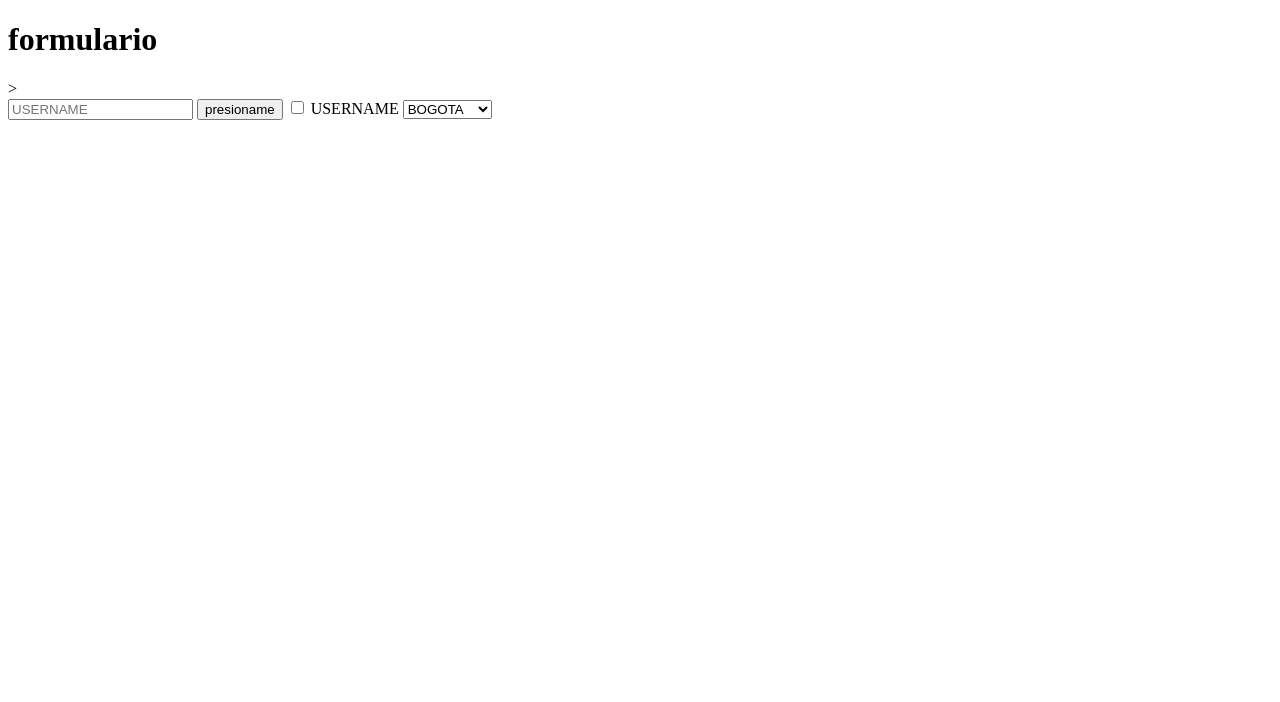
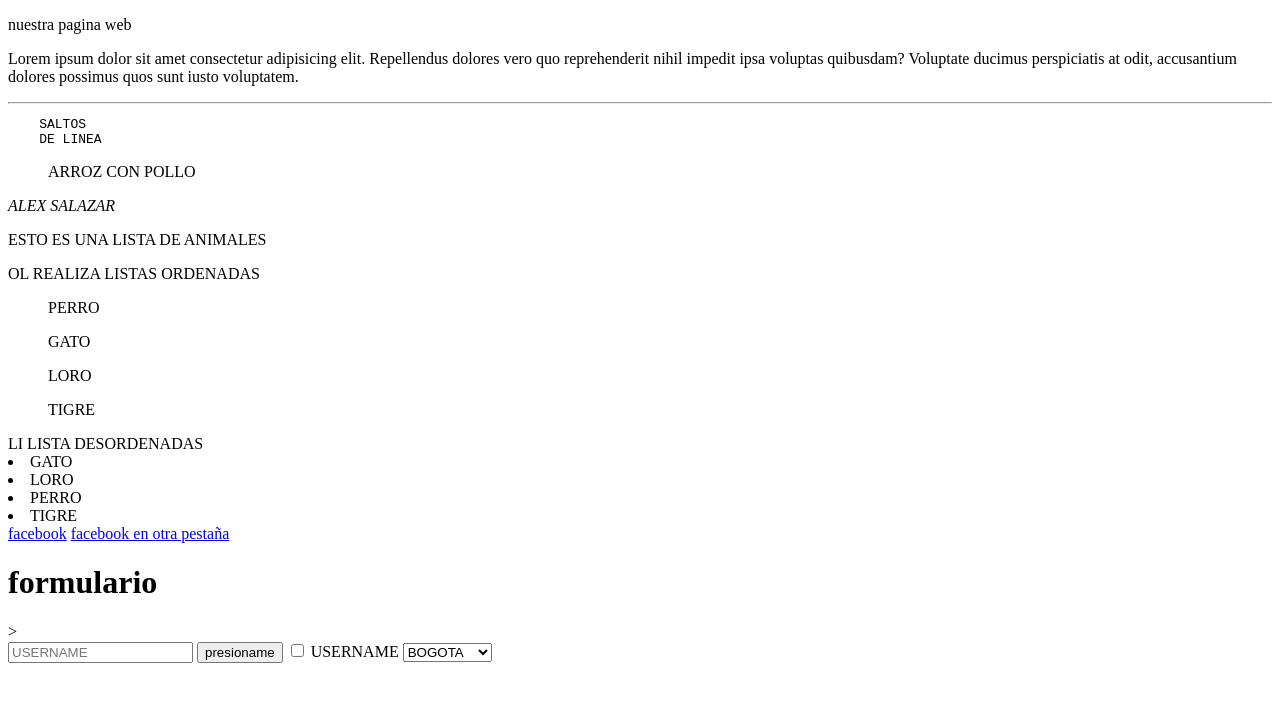
Before and after one commit to Alex752109/practica1, a plain HTML site: page index.html in a window 1280 px wide. Drawn offline with Linux system fonts and the light colour scheme.

```diff
--- a/index.html
+++ b/index.html
@@ -14,6 +14,31 @@
 </head>
 <!-- todo lo que va ver el usuario  -->
 <body>
+<p>nuestra pagina web</p>
+<p>Lorem ipsum dolor sit amet consectetur adipisicing elit. Repellendus dolores vero quo reprehenderit nihil impedit ipsa voluptas quibusdam? Voluptate ducimus perspiciatis at odit, accusantium dolores possimus quos sunt iusto voluptatem.</p>
+<hr>
+<PRE>
+    SALTOS
+    DE LINEA
+</PRE>
+<BLOckquote>ARROZ CON POLLO</BLOckquote>
+<CIte>ALEX SALAZAR</CIte>
+
+<P>ESTO ES UNA LISTA DE ANIMALES</P>
+OL REALIZA LISTAS ORDENADAS
+<OL>PERRO</OL>
+<OL>GATO</OL>
+<OL>LORO</OL>
+<OL>TIGRE</OL>
+
+LI LISTA DESORDENADAS
+<LI>GATO</LI>
+<LI>LORO</LI>
+<LI>PERRO</LI>
+<LI>TIGRE</LI>
+<a href="https://es-la.facebook.com/">facebook</a>
+<a href="https://es-la.facebook.com/" target="_blank" rel="noopener noreferrer">facebook en otra pestaña</a>
+
     <h1>formulario</h1>
 
 
```
